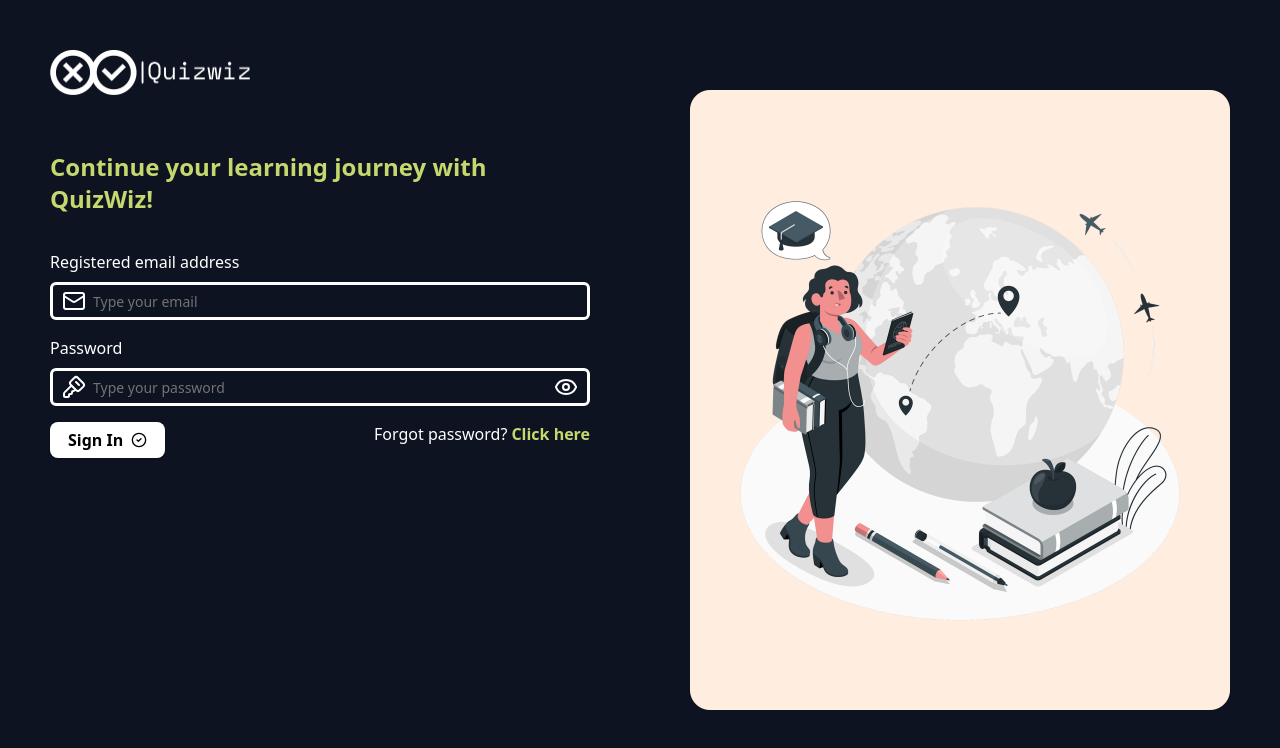
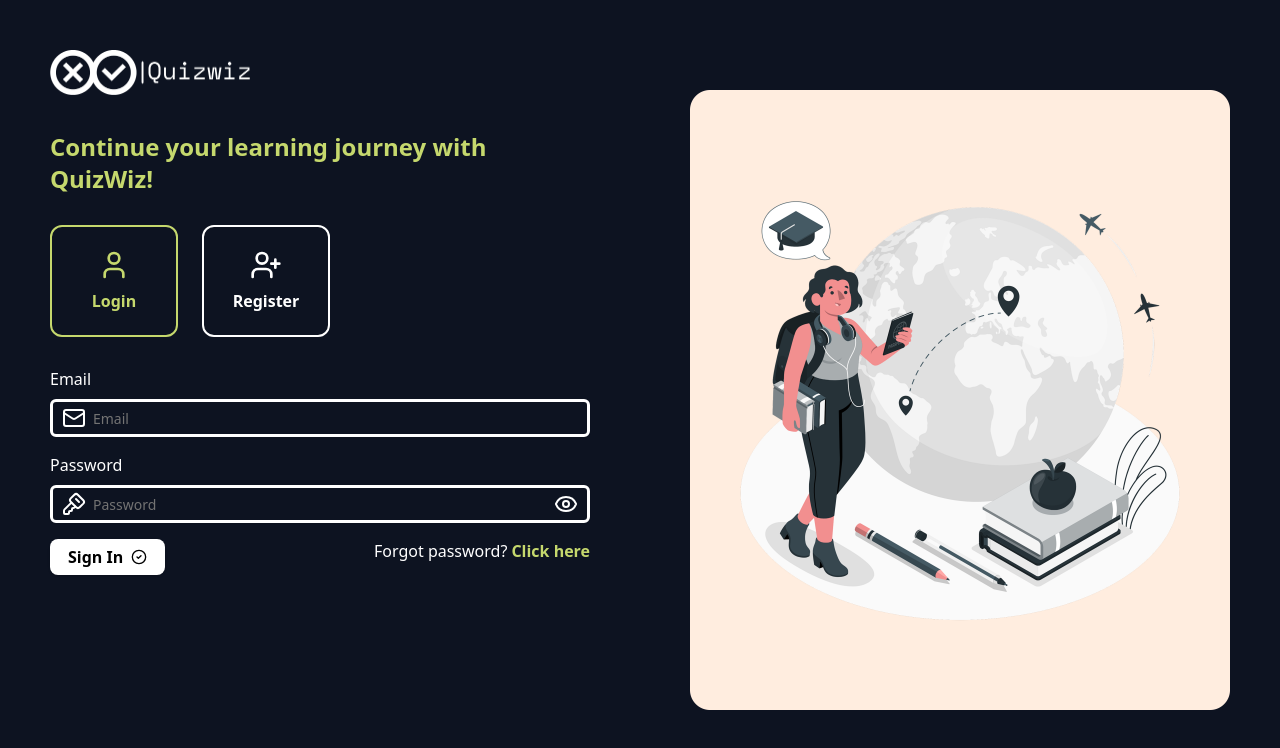
Before and after one commit to SamarZeinah/Quiz-Management-App, a React (Vite) app: page /#/login in a window 1280 px wide. Shown: the top 748 px of the page. Built offline with nearby package versions, Linux system fonts and the light colour scheme.

Commit message:
Register

```diff
--- a/src/MyComponents/Authentication/Login.tsx
+++ b/src/MyComponents/Authentication/Login.tsx
@@ -1,54 +1,131 @@
-import { useState } from "react";
-import { Mail, KeySquare, CircleCheck, Eye, EyeOff } from "lucide-react";
+"use client";
+
+import { useState, useEffect } from "react";
+import {
+  Mail,
+  KeySquare,
+  CircleCheck,
+  Eye,
+  EyeOff,
+  User,
+  UserPlus,
+} from "lucide-react";
 import { useFormik } from "formik";
+import * as Yup from "yup";
 import { Input } from "@/components/ui/input";
 import { Button } from "@/components/ui/button";
 import axios from "axios";
 import { Auth_URLS } from "../Services/Urls";
 import { toast } from "@/hooks/use-toast";
 import { useAuth } from "../Context/AuthContext";
-import { loginSchema } from "../Services/Validations";
-import { useNavigate } from "react-router-dom";
-import type { LoginValues } from "@/Interfaces/AuthInterfaces";
+import { useNavigate, useLocation } from "react-router-dom";
+import {
+  DropdownMenu,
+  DropdownMenuTrigger,
+  DropdownMenuContent,
+  DropdownMenuItem,
+} from "@/components/ui/dropdown-menu";
+import { ChevronDown } from "lucide-react";
 
-export default function Login() {
+// Schemas
+const loginSchema = Yup.object().shape({
+  email: Yup.string().email("Invalid email").required("Email is required"),
+  password: Yup.string().required("Password is required"),
+});
+
+const registerSchema = Yup.object().shape({
+  first_name: Yup.string().required("First name is required"),
+  last_name: Yup.string().required("Last name is required"),
+  email: Yup.string().email("Invalid email").required("Email is required"),
+  password: Yup.string()
+    .min(6, "Password must be at least 6 characters")
+    .required("Password is required"),
+  role: Yup.string().oneOf(["Student", "Instructor"], "Role is required"),
+});
+
+// Interfaces
+interface LoginValues {
+  email: string;
+  password: string;
+}
+
+interface RegisterValues {
+  first_name: string;
+  last_name: string;
+  email: string;
+  password: string;
+  role: string;
+}
+
+export default function AuthTabs() {
+  const navigate = useNavigate();
+  const location = useLocation();
+  const { login } = useAuth();
+
+  // Tab state based on URL
+  const [activeBox, setActiveBox] = useState<"login" | "register">(
+    location.pathname.includes("register") ? "register" : "login"
+  );
   const [loading, setLoading] = useState(false);
   const [showPassword, setShowPassword] = useState(false);
 
-  const { login } = useAuth();
-  const navigate = useNavigate();
+  useEffect(() => {
+    if (activeBox === "login") navigate("/login", { replace: true });
+    else navigate("/register", { replace: true });
+  }, [activeBox, navigate]);
 
-  const loginFormikOpj = useFormik<LoginValues>({
+  // Login Form
+  const loginFormik = useFormik<LoginValues>({
     initialValues: { email: "", password: "" },
     validationSchema: loginSchema,
-
     onSubmit: async (values) => {
       setLoading(true);
       try {
-
         const res = await axios.post(Auth_URLS.LOGIN, values);
-
         const { accessToken, profile } = res.data.data;
-
 
         localStorage.setItem("token", accessToken);
         localStorage.setItem("user", JSON.stringify(profile));
-
         login(accessToken, profile);
 
-
-        toast({
-          title: "Login Successfully",
-          duration: 1500,
-        });
-
+        toast({ title: "Login Successfully", duration: 1500 });
         navigate("/dashboard");
       } catch (error) {
         if (axios.isAxiosError(error)) {
           toast({
             title: "Error",
-            description:
-              error.response?.data?.message || "Something went wrong",
+            description: error.response?.data?.message || "Something went wrong",
+            variant: "destructive",
+            duration: 1500,
+          });
+        }
+      } finally {
+        setLoading(false);
+      }
+    },
+  });
+
+  // Register Form
+  const registerFormik = useFormik<RegisterValues>({
+    initialValues: {
+      first_name: "",
+      last_name: "",
+      email: "",
+      password: "",
+      role: "",
+    },
+    validationSchema: registerSchema,
+    onSubmit: async (values) => {
+      setLoading(true);
+      try {
+        await axios.post(Auth_URLS.REGISTER, values);
+        toast({ title: "Registered successfully", duration: 1500 });
+        setActiveBox("login");
+      } catch (error) {
+        if (axios.isAxiosError(error)) {
+          toast({
+            title: "Error",
+            description: error.response?.data?.message || "Something went wrong",
             variant: "destructive",
             duration: 1500,
           });
@@ -60,61 +137,77 @@ login(accessToken, profile);
   });
 
   return (
+    <div className="w-full ">
+      {/* Tabs */}
+      <div className="flex gap-6 mb-[30px]">
+        <div
+          onClick={() => setActiveBox("login")}
+          className={`cursor-pointer flex flex-col items-center justify-center w-32 h-28 rounded-xl border-2 transition
+          ${
+            activeBox === "login"
+              ? "border-[#C5D86D] text-[#C5D86D]"
+              : "border-white text-white hover:border-[#C5D86D] hover:text-[#C5D86D]"
+          }`}
+        >
+          <User className="w-8 h-8 mb-2" />
+          <span className="font-semibold">Login</span>
+        </div>
+
+        <div
+          onClick={() => setActiveBox("register")}
+          className={`cursor-pointer flex flex-col items-center justify-center w-32 h-28 rounded-xl border-2 transition
+          ${
+            activeBox === "register"
+              ? "border-[#C5D86D] text-[#C5D86D]"
+              : "border-white text-white hover:border-[#C5D86D] hover:text-[#C5D86D]"
+          }`}
+        >
+          <UserPlus className="w-8 h-8 mb-2" />
+          <span className="font-semibold">Register</span>
+        </div>
+      </div>
+
+      {/* Forms */}
       <div className="w-full">
-      <form onSubmit={loginFormikOpj.handleSubmit} className="flex flex-col gap-4">
-
+        {activeBox === "login" ? (
+          <form onSubmit={loginFormik.handleSubmit} className="flex flex-col gap-4">
             {/* Email */}
             <div className="w-full">
-          <label htmlFor="email" className="text-white font-medium mb-2 block">
-            Registered email address
-          </label>
-
+              <label className="text-white font-medium mb-2 block">Email</label>
               <div className="relative">
                 <Mail className="absolute left-3 top-1/2 -translate-y-1/2 text-white w-6 h-6" />
                 <Input
-              id="email"
-              placeholder="Type your email"
-              value={loginFormikOpj.values.email}
-              onChange={loginFormikOpj.handleChange}
-              onBlur={loginFormikOpj.handleBlur}
+                  name="email"
+                  placeholder="Email"
+                  value={loginFormik.values.email}
+                  onChange={loginFormik.handleChange}
+                  onBlur={loginFormik.handleBlur}
                   className={`pl-10 py-4 border-[3px] w-full text-white ${
-                loginFormikOpj.touched.email && loginFormikOpj.errors.email
-                  ? "border-red-500"
-                  : "border-white"
+                    loginFormik.touched.email && loginFormik.errors.email ? "border-red-500" : "border-white"
                   }`}
                 />
               </div>
-
-          {loginFormikOpj.touched.email && loginFormikOpj.errors.email && (
-            <p className="text-red-500 text-sm mt-1">
-              {loginFormikOpj.errors.email}
-            </p>
+              {loginFormik.touched.email && loginFormik.errors.email && (
+                <p className="text-red-500 text-sm mt-1">{loginFormik.errors.email}</p>
               )}
             </div>
 
             {/* Password */}
             <div className="w-full">
-          <label htmlFor="password" className="text-white font-medium mb-2 block">
-            Password
-          </label>
-
+              <label className="text-white font-medium mb-2 block">Password</label>
               <div className="relative">
                 <KeySquare className="absolute left-3 top-1/2 -translate-y-1/2 text-white w-6 h-6" />
-
                 <Input
-              id="password"
+                  name="password"
                   type={showPassword ? "text" : "password"}
-              placeholder="Type your password"
-              value={loginFormikOpj.values.password}
-              onChange={loginFormikOpj.handleChange}
-              onBlur={loginFormikOpj.handleBlur}
+                  placeholder="Password"
+                  value={loginFormik.values.password}
+                  onChange={loginFormik.handleChange}
+                  onBlur={loginFormik.handleBlur}
                   className={`pl-10 pr-10 py-4 border-[3px] w-full text-white ${
-                loginFormikOpj.touched.password && loginFormikOpj.errors.password
-                  ? "border-red-500"
-                  : "border-white"
+                    loginFormik.touched.password && loginFormik.errors.password ? "border-red-500" : "border-white"
                   }`}
                 />
-
                 <button
                   type="button"
                   onClick={() => setShowPassword(!showPassword)}
@@ -123,11 +216,8 @@ login(accessToken, profile);
                   {showPassword ? <EyeOff /> : <Eye />}
                 </button>
               </div>
-
-          {loginFormikOpj.touched.password && loginFormikOpj.errors.password && (
-            <p className="text-red-500 text-sm mt-1">
-              {loginFormikOpj.errors.password}
-            </p>
+              {loginFormik.touched.password && loginFormik.errors.password && (
+                <p className="text-red-500 text-sm mt-1">{loginFormik.errors.password}</p>
               )}
             </div>
 
@@ -136,8 +226,7 @@ login(accessToken, profile);
               <Button
                 type="submit"
                 disabled={loading}
-            className="bg-white text-black rounded-lg flex items-center justify-center gap-2 font-bold
-              text-[16px] py-[14px] px-[18px] disabled:opacity-70 disabled:cursor-not-allowed"
+                className="bg-white text-black rounded-lg flex items-center justify-center gap-2 font-bold text-[16px] py-[14px] px-[18px] disabled:opacity-70 disabled:cursor-not-allowed"
               >
                 {loading ? "Signing in..." : "Sign In"}
                 <CircleCheck />
@@ -153,8 +242,142 @@ login(accessToken, profile);
                 </span>
               </div>
             </div>
+          </form>
+        ) : (
+          <form onSubmit={registerFormik.handleSubmit} className="flex flex-col gap-4 w-full">
+            {/* First + Last Name */}
+            <div className="flex gap-4">
+              <div className="w-1/2">
+                <label className="text-white mb-2 block">First Name</label>
+                <div className="relative">
+                  <User className="absolute left-3 top-1/2 -translate-y-1/2 text-white" />
+                  <Input
+                    name="first_name"
+                    type="text"
+                    placeholder="First Name"
+                    value={registerFormik.values.first_name}
+                    onChange={registerFormik.handleChange}
+                    onBlur={registerFormik.handleBlur}
+                    className="pl-10 py-4 border-[3px] w-full text-white border-white"
+                  />
+                </div>
+                {registerFormik.touched.first_name && registerFormik.errors.first_name && (
+                  <p className="text-red-500 text-sm mt-1">{registerFormik.errors.first_name}</p>
+                )}
+              </div>
 
+              <div className="w-1/2">
+                <label className="text-white mb-2 block">Last Name</label>
+                <div className="relative">
+                  <User className="absolute left-3 top-1/2 -translate-y-1/2 text-white" />
+                  <Input
+                    name="last_name"
+                    type="text"
+                    placeholder="Last Name"
+                    value={registerFormik.values.last_name}
+                    onChange={registerFormik.handleChange}
+                    onBlur={registerFormik.handleBlur}
+                    className="pl-10 py-4 border-[3px] w-full text-white border-white"
+                  />
+                </div>
+                {registerFormik.touched.last_name && registerFormik.errors.last_name && (
+                  <p className="text-red-500 text-sm mt-1">{registerFormik.errors.last_name}</p>
+                )}
+              </div>
+            </div>
+
+            {/* Email */}
+            <div>
+              <label className="text-white mb-2 block">Email</label>
+              <div className="relative">
+                <Mail className="absolute left-3 top-1/2 -translate-y-1/2 text-white" />
+                <Input
+                  name="email"
+                  type="email"
+                  placeholder="Email"
+                  value={registerFormik.values.email}
+                  onChange={registerFormik.handleChange}
+                  onBlur={registerFormik.handleBlur}
+                  className="pl-10 py-4 border-[3px] w-full text-white border-white"
+                />
+              </div>
+              {registerFormik.touched.email && registerFormik.errors.email && (
+                <p className="text-red-500 text-sm mt-1">{registerFormik.errors.email}</p>
+              )}
+            </div>
+
+            {/* Password */}
+            <div>
+              <label className="text-white mb-2 block">Password</label>
+              <div className="relative">
+                <KeySquare className="absolute left-3 top-1/2 -translate-y-1/2 text-white" />
+                <Input
+                  name="password"
+                  type={showPassword ? "text" : "password"}
+                  placeholder="Password"
+                  value={registerFormik.values.password}
+                  onChange={registerFormik.handleChange}
+                  onBlur={registerFormik.handleBlur}
+                  className="pl-10 pr-10 py-4 border-[3px] w-full text-white border-white"
+                />
+                <button
+                  type="button"
+                  onClick={() => setShowPassword(!showPassword)}
+                  className="absolute right-3 top-1/2 -translate-y-1/2 text-white"
+                >
+                  {showPassword ? <EyeOff /> : <Eye />}
+                </button>
+              </div>
+              {registerFormik.touched.password && registerFormik.errors.password && (
+                <p className="text-red-500 text-sm mt-1">{registerFormik.errors.password}</p>
+              )}
+            </div>
+
+            {/* Role */}
+            <div>
+              <label className="text-white mb-2 block">Role</label>
+              <DropdownMenu>
+                <DropdownMenuTrigger asChild>
+                  <Button className="w-full flex justify-between items-center py-4 px-4 border-[3px] border-white text-white">
+                    <div className="flex items-center gap-2">
+                      <User className="w-8 h-8 text-white" />
+                      <span>{registerFormik.values.role || "Select Role"}</span>
+                    </div>
+                    <ChevronDown className="w-8 h-8 text-white" />
+                  </Button>
+                </DropdownMenuTrigger>
+                <DropdownMenuContent className="w-[var(--radix-dropdown-menu-trigger-width)]">
+                  {["Select Role", "Student", "Instructor"].map((role) => (
+                    <DropdownMenuItem
+                      key={role}
+                      onClick={() =>
+                        registerFormik.setFieldValue(
+                          "role",
+                          role === "Select Role" ? "" : role,
+                        )
+                      }
+                    >
+                      {role}
+                    </DropdownMenuItem>
+                  ))}
+                </DropdownMenuContent>
+              </DropdownMenu>
+              {registerFormik.touched.role && registerFormik.errors.role && (
+                <p className="text-red-500 text-sm mt-1">{registerFormik.errors.role}</p>
+              )}
+            </div>
+
+            {/* Submit */}
+            <Button
+              type="submit"
+              disabled={loading}
+              className="bg-white text-black font-bold py-3 mt-2"
+            >
+              {loading ? "Creating..." : "Register"}
+            </Button>
           </form>
+        )}
+      </div>
     </div>
   );
 }
--- a/src/MyComponents/Shared_Components/AuthLayout.tsx
+++ b/src/MyComponents/Shared_Components/AuthLayout.tsx
@@ -1,45 +1,46 @@
-import { Outlet, useLocation } from "react-router-dom"
-import AuthImg from "../../assets/authimg.png"
-import LogoWhite from "../../assets/Logo-white.png"
+import { Outlet, useLocation } from "react-router-dom";
+import AuthImg from "../../assets/authimg.png";
+import LogoWhite from "../../assets/Logo-white.png";
 const AuthLayout = () => {
-  const location=useLocation();
- let title = ""
-  switch(location.pathname) {
+  const location = useLocation();
+  let title = "";
+  switch (location.pathname) {
     case "/forgetpassword":
-      title = "Forget Password"
-      break
+      title = "Forget Password";
+      break;
     case "/resetpassword":
-      title = "Reset Password"
-      break
+      title = "Reset Password";
+      break;
     case "/changepassword":
-      title = "Change Password"
-      break
+      title = "Change Password";
+      break;
     case "/login":
-      title = "Continue your learning journey with QuizWiz!"
-      break
+      title = "Continue your learning journey with QuizWiz!";
+      break;
     case "/":
-      title = "Continue your learning journey with QuizWiz!"
-      break
+      title = "Continue your learning journey with QuizWiz!";
+      break;
     case "/register":
-      title = "Create your account and start using QuizWiz!"
-      break
+      title = "Create your account and start using QuizWiz!";
+      break;
     default:
-      title = ""
+      title = "";
   }
 
   return (
     <div className="min-h-screen flex flex-col md:flex-row bg-[#0D1321] ">
-
       {/* content */}
-    <div className="w-full md:w-1/2 flex flex-col items-start p-[50px] ">
+      <div className="w-full md:w-1/2 flex flex-col items-start p-[50px] h-screen overflow-y-auto hide-scrollbar">
         {/* logo */}
         <img
           src={LogoWhite}
           alt="LogoWhite"
           className="mb-4 w-[200px] h-[45px]"
         />
-      <h1 className="text-2xl font-semibold mb-[35px] text-[#C5D86D] mt-[40px] ">{title}</h1>
-      <Outlet/>
+        <h1 className="text-2xl font-semibold mb-[30px] text-[#C5D86D] mt-[20px] ">
+          {title}
+        </h1>
+        <Outlet />
       </div>
 
       {/* img */}
@@ -50,9 +51,8 @@ const AuthLayout = () => {
           className="rounded-xl w-full h-full max-h-[calc(100vh-100px)] object-contain"
         />
       </div>
+    </div>
+  );
+};
 
-    </div>
-  )
-}
-
-export default AuthLayout
+export default AuthLayout;
--- a/src/index.css
+++ b/src/index.css
@@ -205,3 +205,11 @@ body {
 .scrollbar-thin::-webkit-scrollbar-thumb:hover {
   background-color: #555;
 }
+
+.hide-scrollbar::-webkit-scrollbar {
+  display: none;
+}
+.hide-scrollbar {
+  -ms-overflow-style: none;
+  scrollbar-width: none;
+}
```
Also changed, not shown: src/App.tsx (+34 -37 lines), src/Interfaces/AuthInterfaces.tsx (+8 -0 lines), src/MyComponents/Authentication/Register.tsx (deleted, +0 -10 lines). Lines whose indentation alone changed are shown as unchanged.
